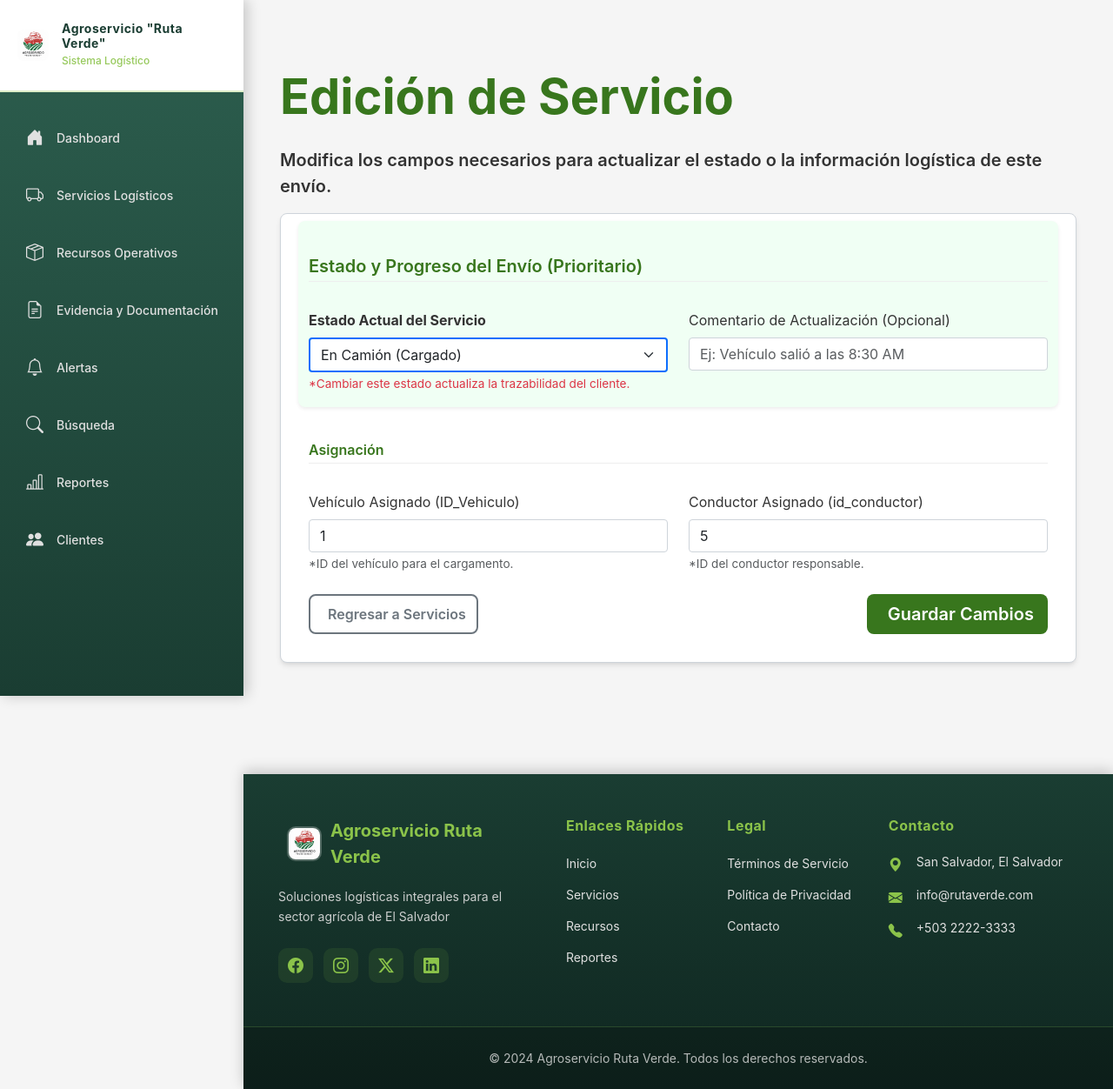
After one commit to Josereph/Agroservicio_RutaVerde, a Flask app: page /editarservicio in a window 1280 px wide. The commit adds this page. Shown: the whole page at 87% size. Run offline with Flask 3, Linux system fonts and the light colour scheme; some libraries are stand-ins or nearby versions.

Commit message:
creacion, edicion y colocacion de ruta de la vista para editar el cambio de estado de los servicios

```diff
--- a/app/routes.py
+++ b/app/routes.py
@@ -76,3 +76,10 @@ def clientes():
     Sistema de clientes
     """
     return render_template('layouts/Clientes.html', title='Clientes')
+
+@bp.route('/editarservicio')
+def editarservicio():
+    """
+    Editar los servicios
+    """
+    return render_template('Modules/Gestion_Servicio/Editar_Servicio.html', title='Editar ServisioS')
--- /dev/null
+++ b/app/static/css/Editar_Servicio.css
@@ -0,0 +1,135 @@
+/* --- Variables de Diseño Globales --- */
+:root {
+    --primary-green: #38761d;      /* Verde principal para el branding */
+    --base-white: #ffffff;
+    --border-gray: #ced4da;
+    --hover-green: #6aa84f;       /* Verde más claro para hover en botones principales */
+    --text-color: #333;
+    --secondary-color: #6c757d;    /* Gris para elementos secundarios (como el botón Regresar) */
+}
+
+/* --- Base y Tipografía --- */
+body {
+    font-family: 'Inter', sans-serif;
+    color: var(--text-color);
+}
+
+.text-inter-regular {
+    font-weight: 400; /* Regular */
+}
+
+.text-secondary-title {
+    font-weight: 600; /* Semibold */
+}
+
+.text-primary-green {
+    color: var(--primary-green) !important;
+    font-weight: 700; /* Bold */
+}
+
+.small-text {
+    font-size: 0.85rem;
+}
+
+/* --- Contenedor Principal del Formulario --- */
+.tab-content-card {
+    background-color: var(--base-white);
+    border: 1px solid var(--border-gray);
+    /* En la vista de edición, lo hacemos un card completo */
+    border-radius: 8px;
+    padding: 2rem !important;
+    box-shadow: 0 4px 6px -1px rgba(0, 0, 0, 0.1), 0 2px 4px -2px rgba(0, 0, 0, 0.06);
+}
+
+/* --- Títulos de Sección dentro del Formulario --- */
+.text-section-header {
+    color: var(--primary-green);
+    font-weight: 600;
+    border-bottom: 1px solid #eee;
+    padding-bottom: 5px;
+}
+
+/* --- Estilo de Inputs y Selects --- */
+.custom-input {
+    border-radius: 4px;
+    border: 1px solid var(--border-gray);
+    transition: all 0.2s ease-in-out;
+    font-weight: 400;
+}
+
+.custom-input:focus {
+    border-color: var(--primary-green);
+    /* Sombra de enfoque con el color principal del proyecto */
+    box-shadow: 0 0 0 0.25rem rgba(56, 118, 29, 0.25);
+}
+
+/* --- Estilos Específicos del Formulario de Edición --- */
+
+/* 1. Resaltado para la sección de estado (el que definiste) */
+.bg-light-green {
+    background-color: #f0fff4; /* Un verde muy claro */
+}
+
+/* 2. Botón Principal (Guardar Cambios) */
+.primary-submit-btn {
+    background-color: var(--primary-green) !important;
+    color: var(--base-white) !important;
+    border-radius: 8px;
+    border: none;
+    transition: background-color 0.3s;
+    font-weight: 600;
+    /* Asegurar que el botón sea grande si se usan clases btn-lg de Bootstrap */
+}
+
+.primary-submit-btn:hover {
+    background-color: var(--hover-green) !important;
+}
+
+/* 3. Botón Secundario Outline (Regresar) - El que definiste */
+.btn-secondary-outline-btn {
+    border: 2px solid var(--secondary-color);
+    color: var(--secondary-color);
+    background-color: transparent;
+    transition: all 0.2s ease-in-out;
+    border-radius: 8px;
+    font-weight: 600;
+}
+
+.btn-secondary-outline-btn:hover {
+    background-color: var(--secondary-color);
+    color: var(--base-white);
+}
+
+
+/* --- Estilos Adicionales (incluidos para cobertura completa) --- */
+
+.thead-custom th {
+    font-weight: 600;
+    border-bottom: 2px solid var(--primary-green);
+}
+
+/* Estilos de Pestañas (aunque no se usan en el HTML de edición) */
+.nav-tabs .tab-link {
+    font-weight: 600;
+    border-radius: 8px 8px 0 0;
+    margin-right: 5px;
+}
+
+.nav-tabs .tab-link.active {
+    background-color: var(--base-white);
+    border-color: var(--border-gray);
+    border-bottom-color: var(--base-white);
+    color: var(--primary-green) !important;
+}
+
+.btn-secondary-action {
+    color: var(--primary-green);
+    border-color: var(--primary-green);
+    border-radius: 6px;
+    transition: all 0.2s;
+}
+
+.btn-secondary-action:hover {
+    background-color: var(--primary-green);
+    color: var(--base-white);
+}
--- /dev/null
+++ b/app/templates/Modules/Gestion_Servicio/Editar_Servicio.html
@@ -0,0 +1,63 @@
+{% extends "layouts/base.html" %}
+
+{% block title %}Agroservicio Ruta Verde - Editar Servicio{% endblock %}
+
+{% block content %}
+    <link rel="stylesheet" href="{{ url_for('static', filename='css/Editar_Servicio.css') }}">
+
+    <div class="container mt-5 mb-5">
+        <h1 class="mb-4 display-4 text-primary-green">Edición de Servicio</h1>
+        <p class="lead text-secondary-title">Modifica los campos necesarios para actualizar el estado o la información logística de este envío.</p>
+
+        <div class="tab-content-card p-4">
+            <form action="#" method="POST">
+                <input type="hidden" name="servicio_id" value="SRV-001">
+
+                <div class="row g-4 mb-4 pt-3 pb-3 bg-light-green rounded-3 shadow-sm">
+                    <div class="col-12"><h3 class="h5 text-section-header">Estado y Progreso del Envío (Prioritario)</h3></div>
+                    <div class="col-md-6">
+                        <label for="estado_actual" class="form-label text-inter-regular fw-bold">Estado Actual del Servicio</label>
+                        <select class="form-select custom-input border-2 border-primary" id="estado_actual" name="estado_actual" required>
+                            <option value="en_camion" selected>En Camión (Cargado)</option>
+                            <option value="en_ruta">En Ruta (Viajando)</option>
+                            <option value="entregado">Entregado al Cliente</option>
+                            <option value="cancelado">Cancelado/Devuelto</option>
+                        </select>
+                        <small class="text-danger small-text">*Cambiar este estado actualiza la trazabilidad del cliente.</small>
+                    </div>
+                    <div class="col-md-6">
+                        <label for="comentario_estado" class="form-label text-inter-regular">Comentario de Actualización (Opcional)</label>
+                        <input type="text" class="form-control custom-input" id="comentario_estado" name="comentario_estado" placeholder="Ej: Vehículo salió a las 8:30 AM" maxlength="150">
+                    </div>
+                </div>
+
+                <div class="row g-4">
+                    <div class="col-12"><h3 class="h6 text-section-header mt-3">Asignación</h3></div>
+
+                    <div class="col-md-6">
+                        <label for="id_vehiculo" class="form-label text-inter-regular">Vehículo Asignado (ID_Vehiculo)</label>
+                        <input type="number" class="form-control custom-input" id="id_vehiculo" name="id_vehiculo" value="1" placeholder="Ej: 1 (Camión pequeño)" required>
+                        <small class="text-muted small-text">*ID del vehículo para el cargamento.</small>
+                    </div>
+
+                    <div class="col-md-6">
+                        <label for="id_conductor" class="form-label text-inter-regular">Conductor Asignado (id_conductor)</label>
+                        <input type="number" class="form-control custom-input" id="id_conductor" name="id_conductor" value="5" placeholder="Ej: 5 (Nombre del Chofer)" required>
+                        <small class="text-muted small-text">*ID del conductor responsable.</small>
+                    </div>
+
+                    <div class="col-12 mt-4">
+                        <div class="d-flex justify-content-between">
+                            <button type="button" class="btn btn-secondary-outline-btn w-30 w-md-25" onclick="window.history.back();">
+                                <i class="fas fa-arrow-left me-2"></i> Regresar a Servicios
+                            </button>
+                            <button type="submit" class="btn btn-lg primary-submit-btn w-60 w-md-50">
+                                <i class="fas fa-sync-alt me-2"></i> Guardar Cambios
+                            </button>
+                        </div>
+                    </div>
+                </div>
+            </form>
+        </div>
+    </div>
+{% endblock %}
```
Also changed, not shown: app/templates/Modules/Gestion_Servicio/Vista2.html (+34 -21 lines).
